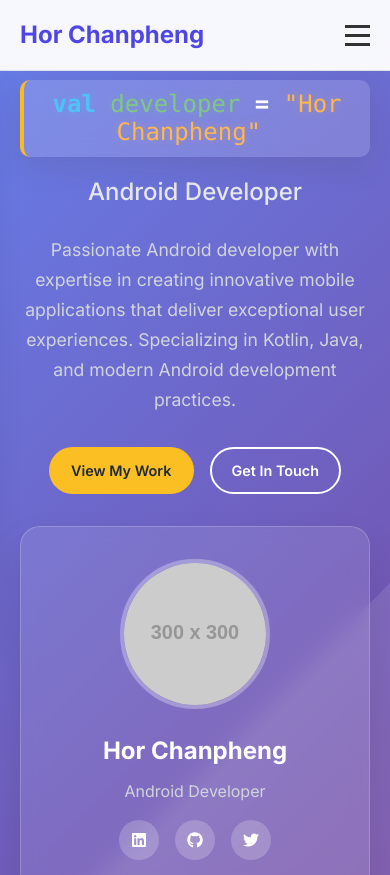
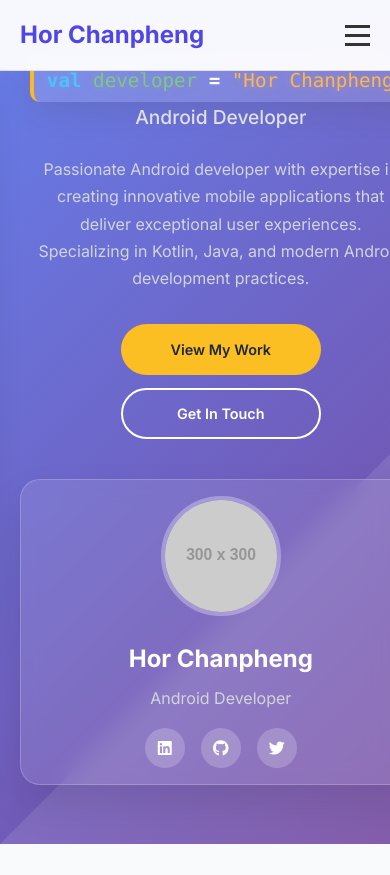
Before and after one commit to ChanphengHor/hor-chanpheng_v2, a website: page index.html in a window 390 px wide. Shown: the top 875 px of the page. Drawn offline with Linux system fonts and the light colour scheme; placeholder pictures from the web are drawn by us.

Commit message:
Make portfolio fully responsive with improved mobile design
- Added tablet breakpoint (900px) for better medium screen experience
- Improved mobile layout with single column design
- Enhanced hero title scrolling on mobile devices
- Better button layout and sizing for touch devices
- Optimized profile card and image sizes for mobile
- Improved spacing and padding across all screen sizes
- Added horizontal scroll for code title on small screens
- Better touch-friendly navigation and interactions
- Responsive grid layouts for all sections

```diff
--- a/styles.css
+++ b/styles.css
@@ -152,6 +152,7 @@ body {
     grid-template-columns: 1fr 1fr;
     gap: 4rem;
     align-items: center;
+    min-height: 80vh;
 }
 
 .hero-title {
@@ -167,6 +168,16 @@ body {
     backdrop-filter: blur(10px);
     box-shadow: 0 8px 32px rgba(0, 0, 0, 0.1);
     animation: codeGlow 3s ease-in-out infinite alternate;
+    white-space: nowrap;
+    overflow-x: auto;
+    overflow-y: hidden;
+    -webkit-overflow-scrolling: touch;
+    scrollbar-width: none;
+    -ms-overflow-style: none;
+}
+
+.hero-title::-webkit-scrollbar {
+    display: none;
 }
 
 @keyframes codeGlow {
@@ -787,6 +798,46 @@ section {
 }
 
 /* Responsive Design */
+@media (max-width: 1024px) {
+    .hero-content {
+        gap: 2rem;
+    }
+
+    .hero-title {
+        font-size: 2.5rem;
+    }
+
+    .profile-card {
+        padding: 1.5rem;
+    }
+
+    .profile-image img {
+        width: 150px;
+        height: 150px;
+    }
+}
+
+@media (max-width: 900px) {
+    .hero-content {
+        grid-template-columns: 1fr;
+        text-align: center;
+        gap: 2rem;
+    }
+
+    .hero-title {
+        font-size: 2rem;
+        margin: 0 auto;
+    }
+
+    .hero-text {
+        order: 1;
+    }
+
+    .hero-image {
+        order: 2;
+    }
+}
+
 @media (max-width: 768px) {
     .hamburger {
         display: flex;
@@ -817,16 +868,27 @@ section {
         grid-template-columns: 1fr;
         text-align: center;
         gap: 2rem;
+        min-height: auto;
+        padding: 2rem 0;
     }
 
     .hero-title {
-        font-size: 2rem;
+        font-size: 1.8rem;
         padding: 0.8rem 1rem;
+        white-space: nowrap;
+        overflow-x: auto;
+        margin: 0 auto;
+        max-width: 90%;
     }
 
     .hero-buttons {
         justify-content: center;
         flex-wrap: wrap;
+        gap: 1rem;
+    }
+
+    .btn {
+        min-width: 140px;
     }
 
     .about-content {
@@ -873,27 +935,99 @@ section {
         padding: 0 15px;
     }
 
+    .hero {
+        padding: 1rem 0;
+    }
+
+    .hero-content {
+        gap: 1.5rem;
+        padding: 1rem 0;
+    }
+
     .hero-title {
-        font-size: 1.5rem;
+        font-size: 1.2rem;
         padding: 0.6rem 0.8rem;
+        white-space: nowrap;
+        overflow-x: auto;
+        overflow-y: hidden;
+        -webkit-overflow-scrolling: touch;
+        max-width: 95%;
+        margin: 0 auto;
+    }
+
+    .hero-subtitle {
+        font-size: 1.2rem;
+    }
+
+    .hero-description {
+        font-size: 1rem;
+        padding: 0 1rem;
+    }
+
+    .hero-buttons {
+        flex-direction: column;
+        align-items: center;
+        gap: 0.8rem;
+    }
+
+    .btn {
+        padding: 12px 24px;
+        font-size: 0.9rem;
+        width: 200px;
+    }
+
+    .profile-card {
+        padding: 1rem;
+        margin-top: 1rem;
+    }
+
+    .profile-image img {
+        width: 120px;
+        height: 120px;
     }
 
     .section-title {
+        font-size: 1.8rem;
+    }
+
+    .section-subtitle {
+        font-size: 1rem;
+    }
+
+    .image-placeholder {
+        width: 200px;
+        height: 200px;
         font-size: 2rem;
     }
 
-    .btn {
-        padding: 10px 20px;
-        font-size: 0.9rem;
+    .stats {
+        grid-template-columns: 1fr;
+        gap: 1rem;
     }
 
-    .profile-image img {
-        width: 150px;
-        height: 150px;
+    .stat {
+        padding: 1rem;
     }
 
-    .image-placeholder {
-        width: 250px;
-        height: 250px;
+    .skill-category {
+        padding: 1.5rem;
+    }
+
+    .skill-items {
+        grid-template-columns: 1fr;
+    }
+
+    .projects-grid {
+        grid-template-columns: 1fr;
+        gap: 1.5rem;
+    }
+
+    .contact-content {
+        grid-template-columns: 1fr;
+        gap: 1.5rem;
+    }
+
+    .contact-form {
+        padding: 1.5rem;
     }
 }
```
